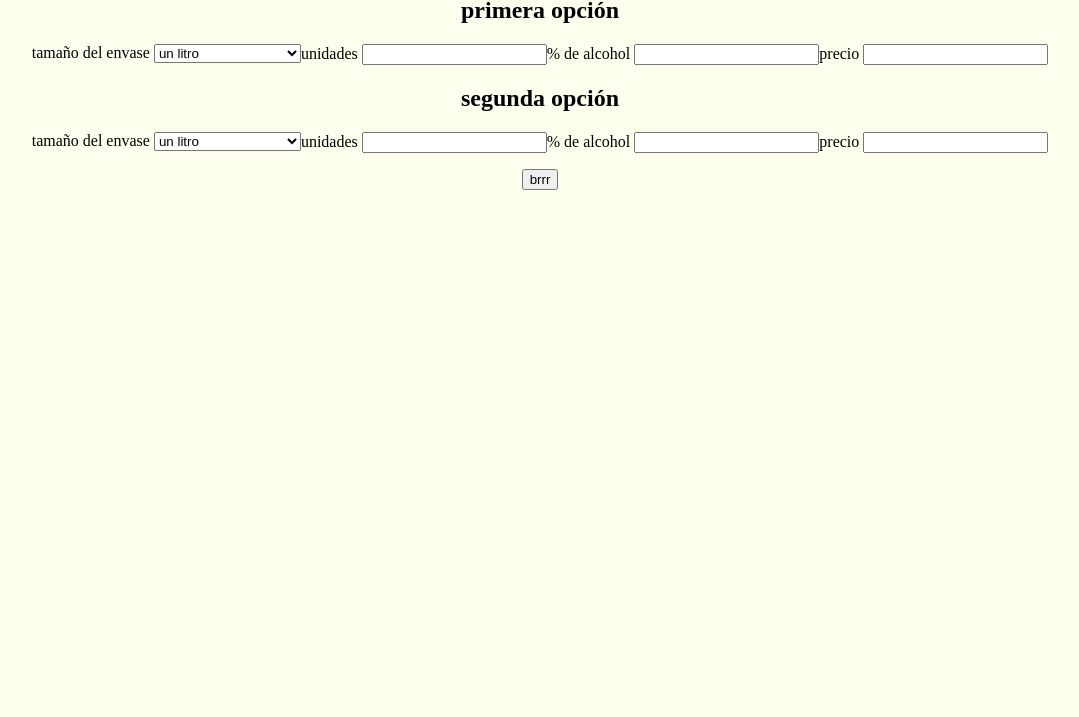
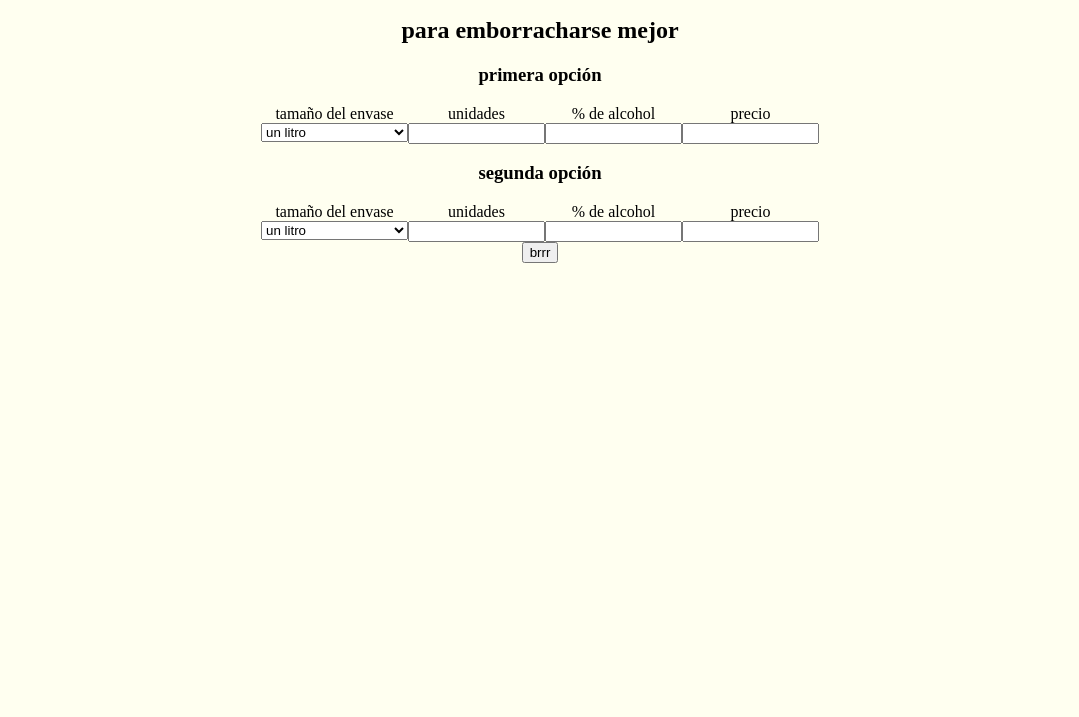
Before and after one commit to neocentrica/calcoholadora, a plain HTML site: page index.html in a window 1280 px wide. Shown: the part 83-800 px from the top of the page, without its empty margins (100-1179 px from the left). Drawn offline with Linux system fonts and the light colour scheme.

Commit message:
Update index.html

```diff
--- a/index.html
+++ b/index.html
@@ -2,50 +2,75 @@
 <html lang="es">
 <head>
     <title>la calcoholadora</title>
+    <meta charset="UTF-8">
+    <meta name="description" content="para emborracharse mejor">
     <meta name="viewport" content="width=device-width, user-scalable=no">
     <link rel="stylesheet" type="text/css" href="estilo.css">
+    <link rel="shortcut icon" type="image/png" href="favcao.png">
 </head>
 <body>
-    <!--<img src="lacan.png">-->
+    <img src="coh.png">
     <h1>la calcoholadora</h1>
-    <h2>primera opción</h2>
+    <h2>para emborracharse mejor</h2>
 
+    <h3>primera opción</h3>
     <div class="o">
         <div>
-        tamaño del envase  <select id="b">
+            tamaño del envase  <br>
+            <select id="b">
                 <option value="1">un litro</option>
                 <option value="2">botellón (750ml)</option>
                 <option value="3">pinta (500ml)</option>
                 <option value="4">botella o lata (330ml)</option>
             </select>
         </div>
-    <div>unidades        <input type="text" id="u"></div>
-    <div>% de alcohol    <input type="text" id="c"></div>
-    <div>precio          <input type="text" id="p"></div>
+        <div>
+            unidades        <br>
+            <input type="text" id="u" size="14">
+        </div>
+        <div>
+            % de alcohol   <br>
+            <input type="text" id="c" size="14">
+        </div>
+        <div>
+            precio         <br>
+            <input type="text" id="p" size="14">
+        </div>
     </div>
 
-    <h2>segunda opción</h2>
-
+    <h3>segunda opción</h3>
     <div class="o">
         <div>
-            tamaño del envase  <select id="b1">
+            tamaño del envase  <br>
+            <select id="b1">
                 <option value="1">un litro</option>
                 <option value="2">botellón (750ml)</option>
                 <option value="3">pinta (500ml)</option>
                 <option value="4">botella o lata (330ml)</option>
             </select>
         </div>
-    <div>unidades        <input type="text" id="u1"></div>
-    <div>% de alcohol    <input type="text" id="c1"></div>
-    <div>precio          <input type="text" id="p1"></div>
+        <div>
+            unidades        <br>
+            <input type="text" id="u1" size="14">
+        </div>
+        <div>
+            % de alcohol    <br>
+            <input type="text" id="c1" size="14">
+        </div>
+        <div>
+            precio          <br>
+            <input type="text" id="p1" size="14">
+        </div>
     </div>
 
     <div>
-       <p> <button type="button" onclick="br()">brrr</button></p>
+       <button type="button" onclick="br()">brrr</button>
     </div>
 
     <p id="r"></p>
 
+<script src="cal.js">
+</script>
+
 </body>
-<script src="cal.js"></script>
 </html>
```
Lines whose indentation alone changed are shown as unchanged.
